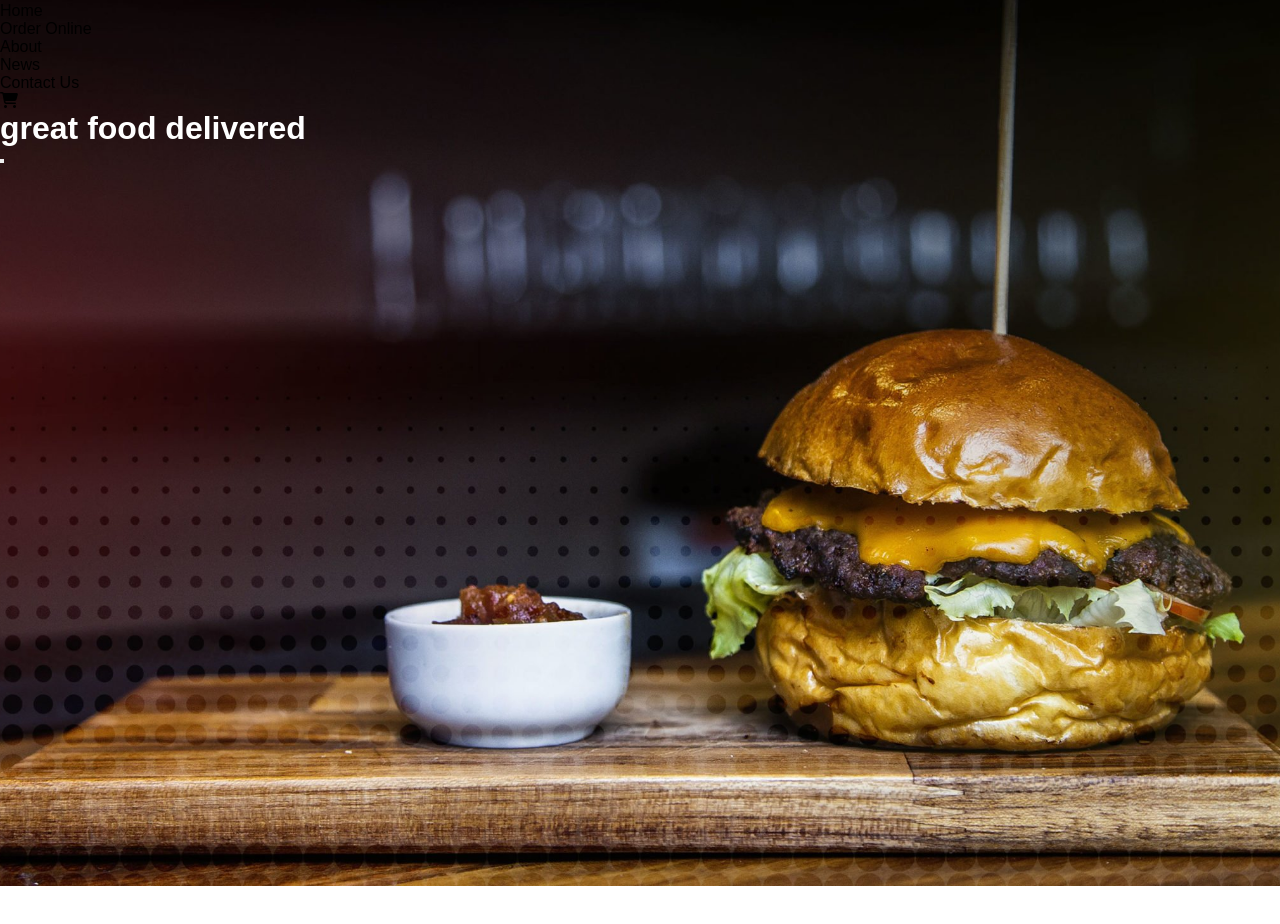
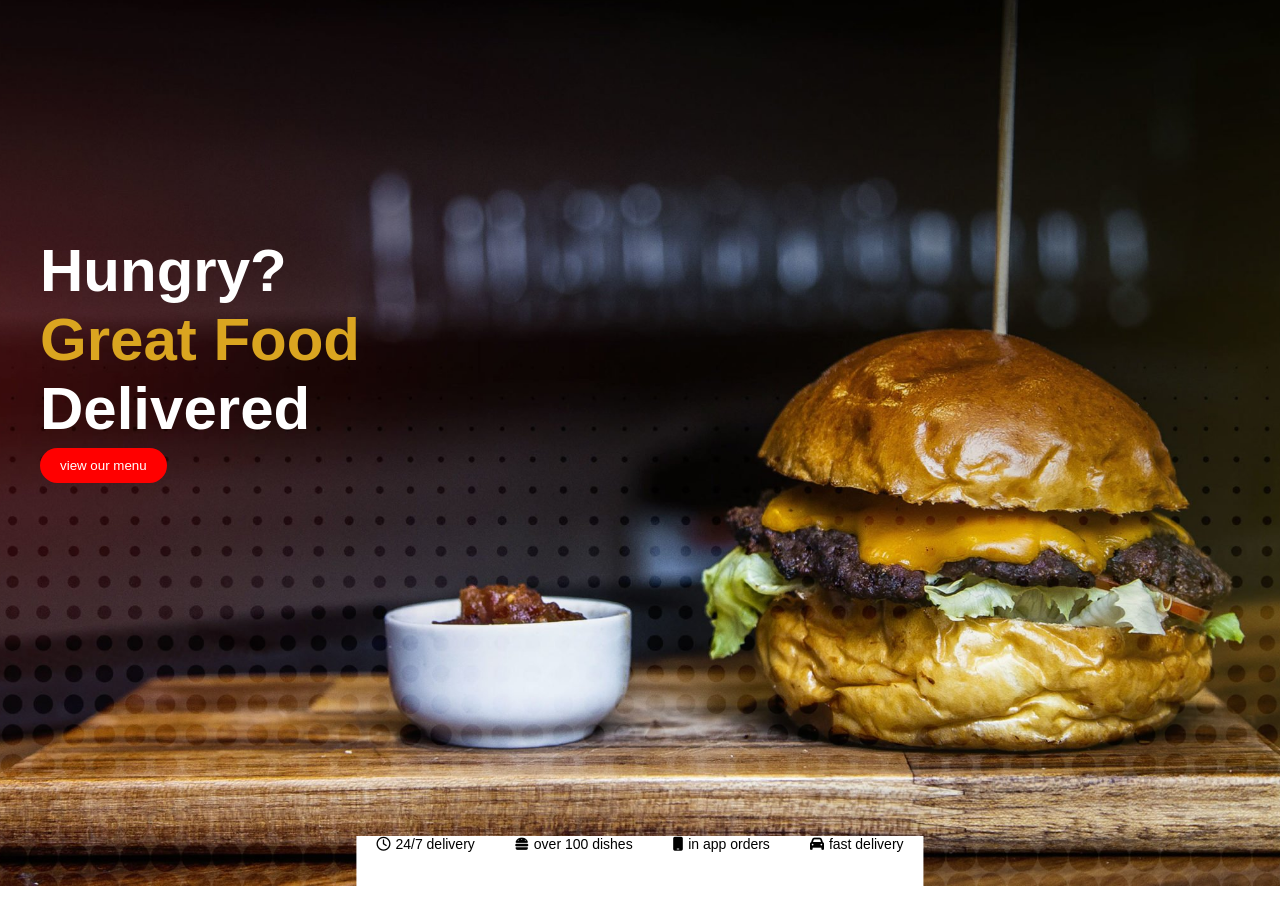
Before and after one commit to Leonardo-Gudini/proj-html-vuejs, a Vue app: page / in a window 1280 px wide. Shown: the part 114-1038 px from the top of the page. Before the commit the page ends 1000 px from the top, so only its background shows below. Built offline with nearby package versions, Linux system fonts and the light colour scheme.

Commit message:
style: navbar, jumbotron add: info-card

```diff
--- a/src/App.vue
+++ b/src/App.vue
@@ -24,7 +24,7 @@
 
   <style lang="scss">
 
+
+    @import "~@fortawesome/fontawesome-free/css/all.css";
     @import "@/style/general.scss";
-    @import "~@fortawesome/fontawesome-free/css/all.css";
-
   </style>
--- a/src/components/MyHeader.vue
+++ b/src/components/MyHeader.vue
@@ -1,9 +1,10 @@
 <template>
   <header>
 
-    <MyNavbar/>
-
-    <MyJumbo/>
+    <div class="container">
+      <MyNavbar/>
+      <MyJumbo/>
+    </div>
 
   </header>
 </template>
@@ -23,12 +24,7 @@ export default {
 
 <style lang="scss">
 
-header{
-    background-image: url("@/assets/images/home-background-hero-scaled.jpg"); // JUMBO IMAGE
-    background-position: center;
-    background-size: cover;
-    height: 1000px;
-}
-
+  @import "@/style/header.scss";
+  @import "@/style/general.scss"
 
 </style>
--- a/src/components/sub-components/MyButton.vue
+++ /dev/null
@@ -1,13 +0,0 @@
-<template>
-  <button></button>
-</template>
-
-<script>
-export default {
-    name: "MyButton"
-}
-</script>
-
-<style lang="scss">
-
-</style>
--- /dev/null
+++ b/src/components/sub-components/header-components/InfoCard.vue
@@ -0,0 +1,45 @@
+<template>
+
+    <div class="info-card">
+        <ul>
+            <li v-for="(info, index) in infocard" :key="index">
+                <span class="info-icon" v-html="info.icon"></span>
+                <span class="info-text">{{info.text}}</span>
+            </li>
+        </ul>
+    </div>
+
+</template>
+
+<script>
+export default {
+    name: "InfoCard",
+    data(){
+        return{
+            infocard: [
+                {
+                    icon: '<i class="fa-regular fa-clock"></i>',
+                    text: "24/7 delivery"
+                },
+                {
+                    icon: '<i class="fa-solid fa-burger"></i>',
+                    text: "over 100 dishes"
+                },
+                {
+                    icon: '<i class="fa-solid fa-mobile"></i>',
+                    text: "in app orders"
+                },
+                {
+                    icon: '<i class="fa-solid fa-car"></i>',
+                    text: "fast delivery"
+                },
+            ]
+        }
+    }
+
+}
+</script>
+
+<style>
+
+</style>
--- a/src/components/sub-components/header-components/MyJumbo.vue
+++ b/src/components/sub-components/header-components/MyJumbo.vue
@@ -1,25 +1,29 @@
 <template>
   <div class="jumbo">
-    <div>
-        <h1>great food delivered</h1>
+    <div class="jumbo-text">
+        <h1>
+          Hungry?<br>
+          <span class="jumbo-colored">Great Food</span><br>
+          Delivered<br>
+        </h1>
 
-        <MyButton/>
+        <button class="btn-standard">view our menu <span></span></button>
     </div>
+
+    <InfoCard/>
   </div>
 </template>
 
 <script>
-import MyButton from '../MyButton.vue';
+import InfoCard from './InfoCard.vue';
 export default {
     name: "MyJumbo",
     components: {
-      MyButton,
-    }
+    InfoCard
+}
 }
 </script>
 
 <style lang="scss">
-  .jumbo{
-        color: white;
-    }
+  @import "@/style/header.scss";
 </style>
--- a/src/components/sub-components/header-components/MyNavbar.vue
+++ b/src/components/sub-components/header-components/MyNavbar.vue
@@ -39,16 +39,5 @@ export default {
 </script>
 
 <style lang="scss">
-
-    .nav{
-        display: flex;
-        ul{
-            display: flex;
-            list-style-type: none;
-            li{
-                color: white;
-                margin: 0 10px;
-            }
-        }
-    }
+    @import "@/style/header.scss";
 </style>
--- a/src/style/general.scss
+++ b/src/style/general.scss
@@ -1,3 +1,7 @@
+:root{
+    $primary-color: #111111
+}
+
 *{
     margin: 0;
     padding: 0;
@@ -7,3 +11,11 @@
 body{
     font-family: sans-serif;
 }
+
+.btn-standard{
+    background-color: red;
+    color: white;
+    border: none;
+    padding: 10px 20px;
+    border-radius: 20px;
+}
--- a/src/style/header.scss
+++ b/src/style/header.scss
@@ -0,0 +1,69 @@
+header{
+    background-image: url("@/assets/images/home-background-hero-scaled.jpg"); // JUMBO IMAGE
+    background-position: center;
+    background-size: cover;
+    height: 1000px;
+    position: relative;
+    .container{
+        max-width: 1200px;
+        margin: 0 auto;
+        nav{
+            display: flex;
+            justify-content: space-between;
+            align-items: center;
+            padding-top: 60px;
+            height: 100px;
+            img{
+                height: 100%;
+            }
+            ul{
+                display: flex;
+                list-style-type: none;
+                li{
+                    color: white;
+                    margin: 0 15px;
+                }
+                li:first-of-type{
+                    color: goldenrod;
+
+                }
+            }
+
+        }
+        .jumbo{
+            color: white;
+            .jumbo-text{
+                margin-top: 250px;
+                font-size: 30px;
+                .jumbo-colored{
+                    color: goldenrod;
+                }
+            }
+
+            .info-card{
+                background-color: white;
+                height: 100px;
+                color: black;
+                font-size: 14px;
+                position: absolute;
+                bottom: -50px;
+                left: 50%;
+                transform: translateX(-50%);
+                ul{
+                    display: flex;
+                    justify-content: space-between;
+                    list-style-type: none;
+                    li{
+                        margin: 0 20px;
+                        .info-icon{
+                            margin-right: 5px;
+                        }
+                    }
+                }
+
+            }
+
+        }
+    }
+
+}
```
